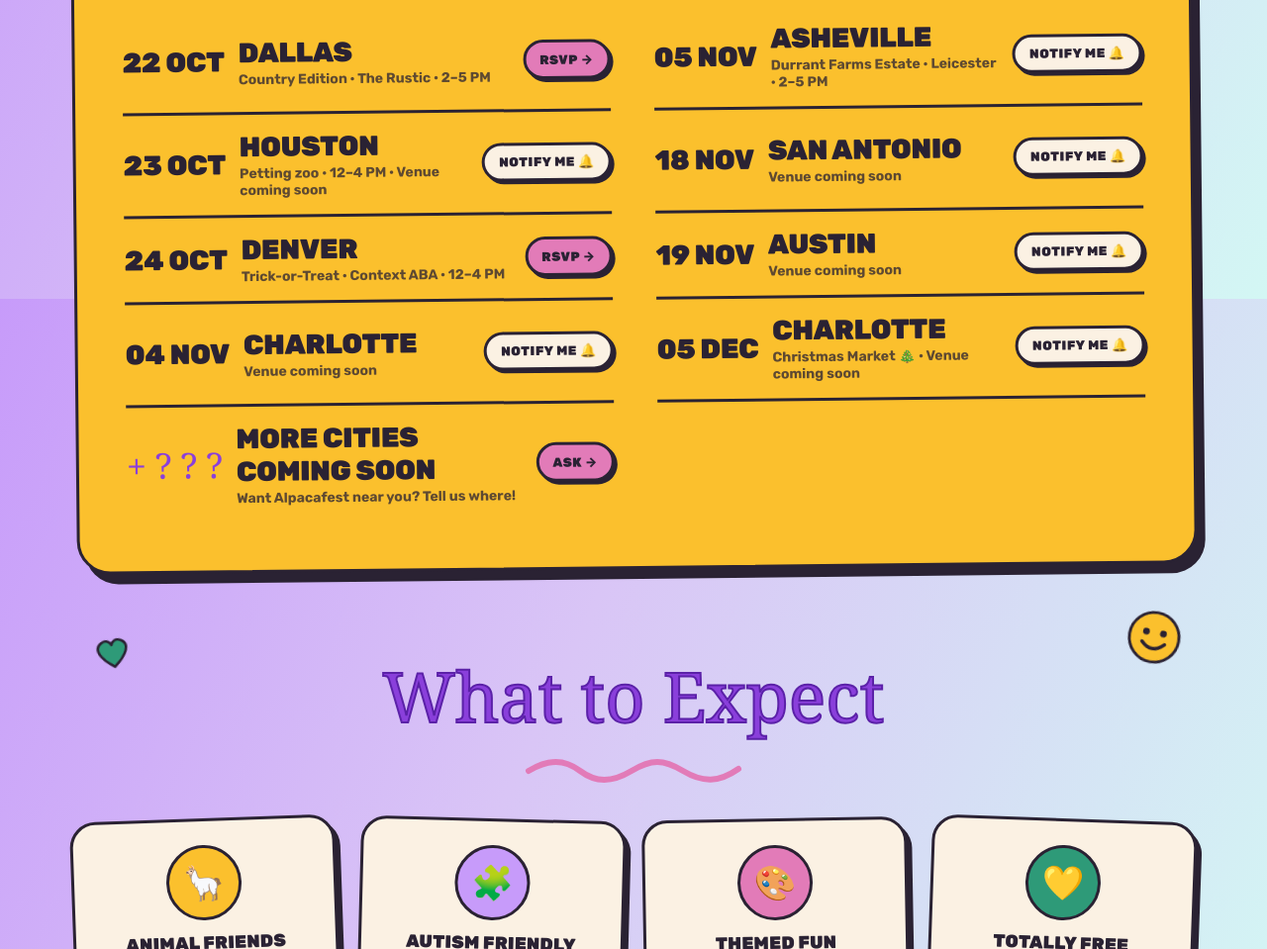
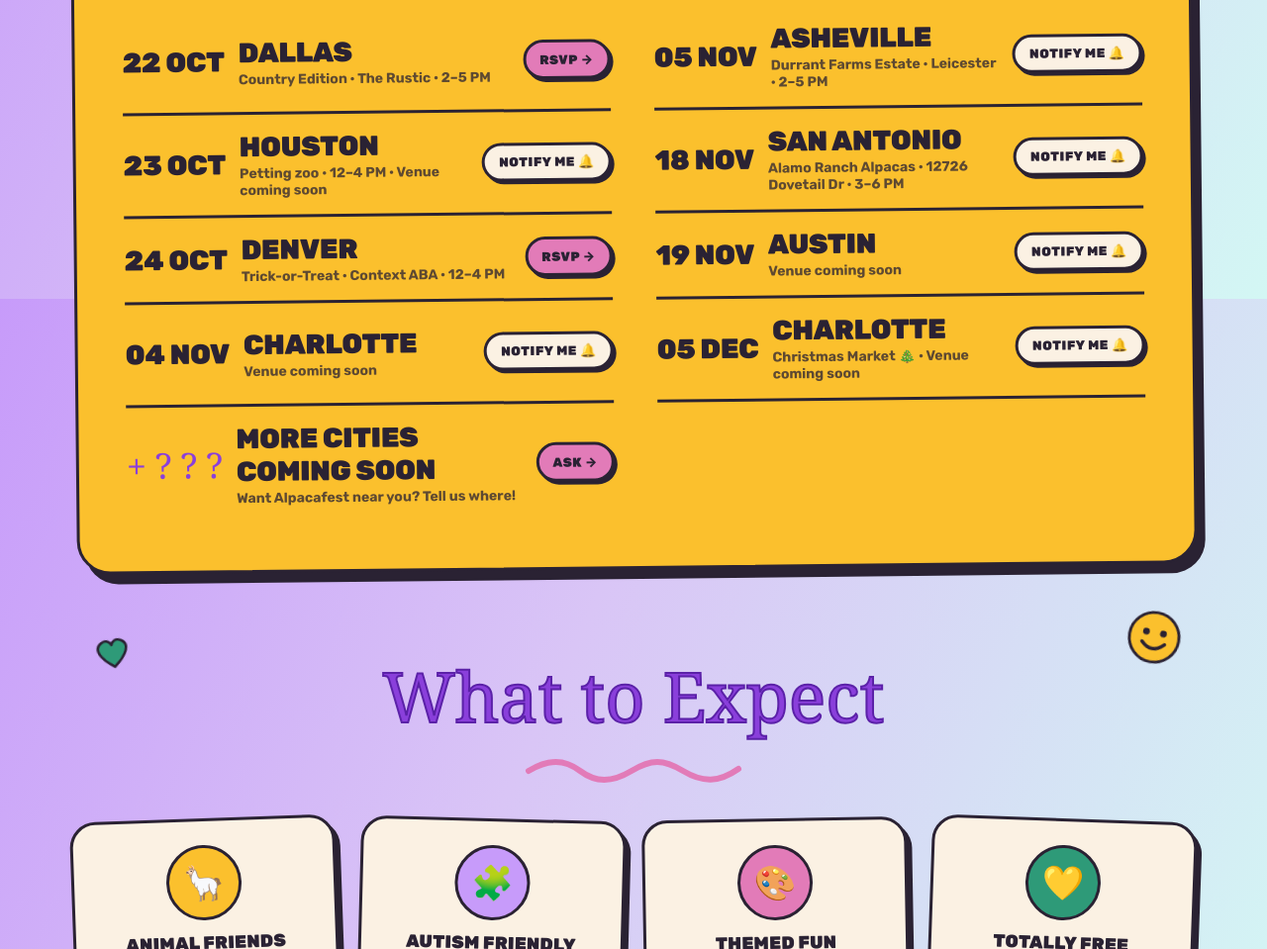
Before and after one commit to sebastian-alpaca/alpacafest, a plain HTML site: page index.html in a window 1280 px wide. Shown: the part 1298-2257 px from the top of the page at 99% size. Drawn offline with Linux system fonts and the light colour scheme; a web font is replaced by a local one.

Commit message:
Add files via upload

```diff
--- a/index.html
+++ b/index.html
@@ -406,7 +406,7 @@
     {date:"2026-10-24", city:"Denver",      st:"CO", sub:"Trick-or-Treat · Context ABA · 12–4 PM", rsvp:"https://alpacafesttrickortreat.rsvpify.com"},
     {date:"2026-11-04", city:"Charlotte",   st:"NC", sub:"Venue coming soon",                      rsvp:""},
     {date:"2026-11-05", city:"Asheville",   st:"NC", sub:"Durrant Farms Estate · Leicester · 2–5 PM", rsvp:""},
-    {date:"2026-11-18", city:"San Antonio", st:"TX", sub:"Venue coming soon",                      rsvp:""},
+    {date:"2026-11-18", city:"San Antonio", st:"TX", sub:"Alamo Ranch Alpacas · 12726 Dovetail Dr · 3–6 PM", rsvp:""},
     {date:"2026-11-19", city:"Austin",      st:"TX", sub:"Venue coming soon",                      rsvp:""},
     {date:"2026-12-05", city:"Charlotte",   st:"NC", sub:"Christmas Market 🎄 · Venue coming soon", rsvp:""}
   ];
```
